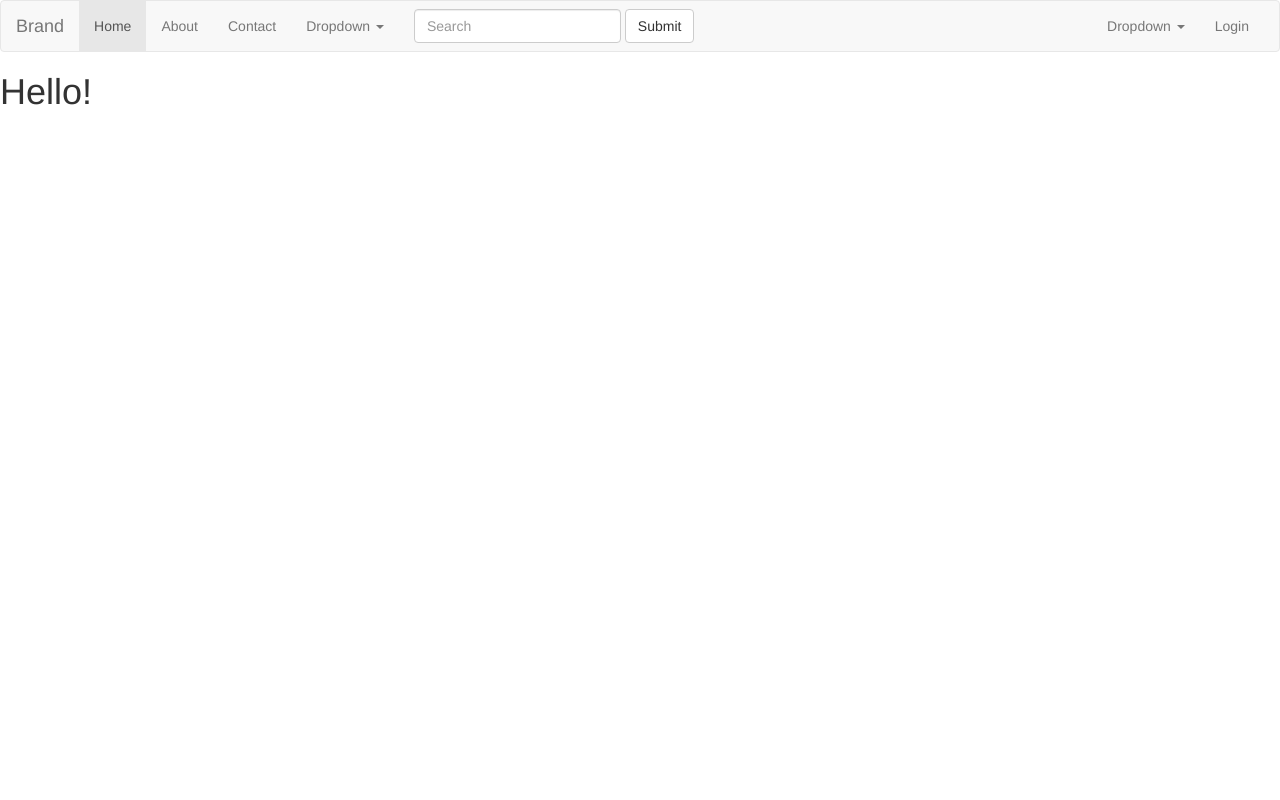
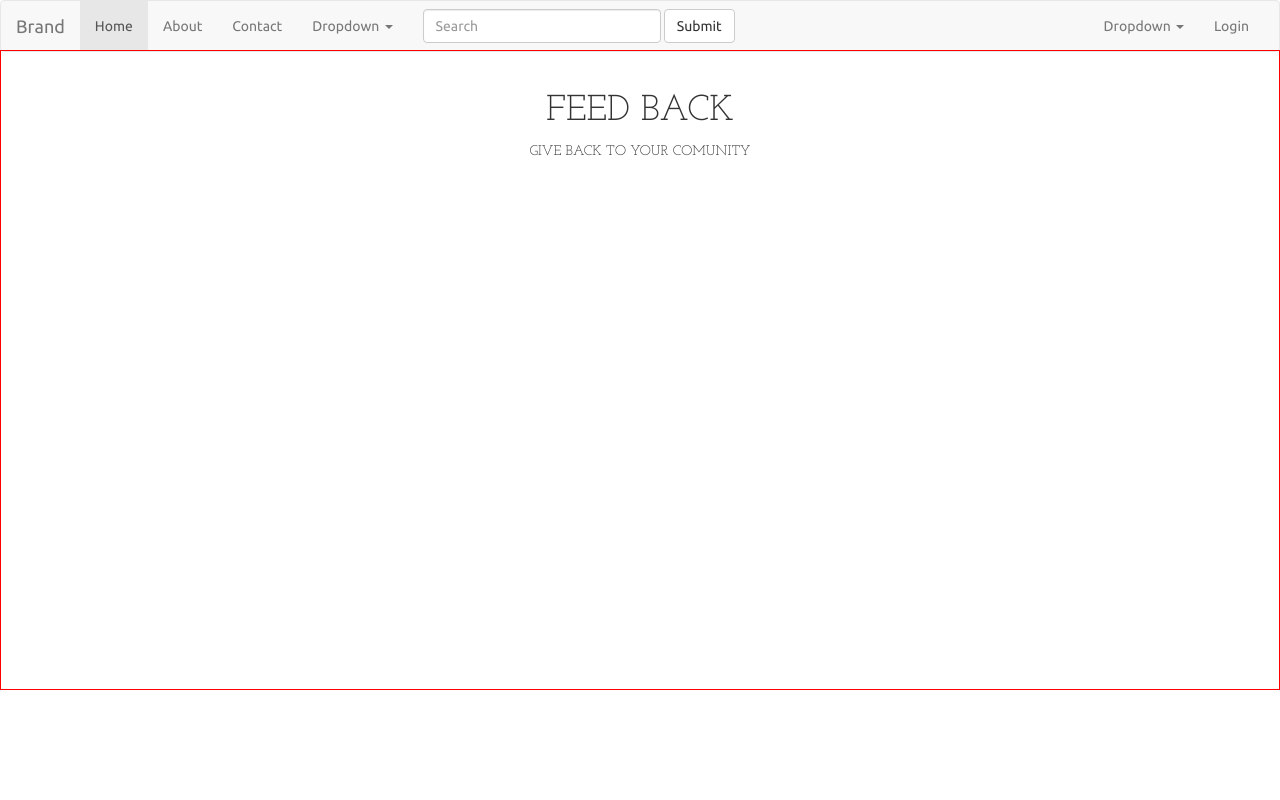
Before and after one commit to Kartstig/feedback-web, a Flask app: page / in a window 1280 px wide. Run offline with Flask 2, Linux system fonts and the light colour scheme; parts of the project's set-up code (start-up, migrations or seed data) failed here and were passed over; some libraries are stand-ins or nearby versions.

Commit message:
some styling

```diff
--- a/feedback/static/css/styles.css
+++ b/feedback/static/css/styles.css
@@ -0,0 +1,24 @@
+@import url(//fonts.googleapis.com/css?family=Josefin+Slab|Ubuntu);
+
+body {
+  font-family: 'Ubuntu', sans-serif;
+}
+
+.background-container {
+  position: absolute;
+  top: 5rem;
+  left: 0;
+  width: 100%;
+  height: 80%;
+  padding: 0;
+
+  background-image: url(//);
+  background-size: cover;
+
+  border: 1px solid red;
+}
+
+.main-titles {
+  text-align: center;
+  font-family: 'Josefin Slab', serif;
+}
--- a/feedback/templates/base.html
+++ b/feedback/templates/base.html
@@ -1,15 +1,19 @@
 <!DOCTYPE html">
 <html lang="en" class="full">
 <head>
-    <title>{% block title %}Smart Container{% endblock %}</title>
+    <title>{% block title %}FeedBack{% endblock %}</title>
 
-    <script src="https://code.jquery.com/jquery-2.1.4.min.js" crossorigin="anonymous"></script>
-    <link href="https://maxcdn.bootstrapcdn.com/bootstrap/3.3.5/css/bootstrap.min.css" rel="stylesheet" integrity="sha256-MfvZlkHCEqatNoGiOXveE8FIwMzZg4W85qfrfIFBfYc= sha512-dTfge/zgoMYpP7QbHy4gWMEGsbsdZeCXz7irItjcC3sPUFtf0kuFbDz/ixG7ArTxmDjLXDmezHubeNikyKGVyQ==" crossorigin="anonymous">
-    <script src="https://maxcdn.bootstrapcdn.com/bootstrap/3.3.5/js/bootstrap.min.js" integrity="sha256-Sk3nkD6mLTMOF0EOpNtsIry+s1CsaqQC1rVLTAy+0yc= sha512-K1qjQ+NcF2TYO/eI3M6v8EiNYZfA95pQumfvcVrTHtwQVDG+aHRqLi/ETn2uB+1JqwYqVG3LIvdm9lj6imS/pQ==" crossorigin="anonymous"></script>
+    <script src="//code.jquery.com/jquery-2.1.4.min.js" crossorigin="anonymous"></script>
+    <link href="//maxcdn.bootstrapcdn.com/bootstrap/3.3.5/css/bootstrap.min.css" rel="stylesheet" integrity="sha256-MfvZlkHCEqatNoGiOXveE8FIwMzZg4W85qfrfIFBfYc= sha512-dTfge/zgoMYpP7QbHy4gWMEGsbsdZeCXz7irItjcC3sPUFtf0kuFbDz/ixG7ArTxmDjLXDmezHubeNikyKGVyQ==" crossorigin="anonymous">
+    <script src="//maxcdn.bootstrapcdn.com/bootstrap/3.3.5/js/bootstrap.min.js" integrity="sha256-Sk3nkD6mLTMOF0EOpNtsIry+s1CsaqQC1rVLTAy+0yc= sha512-K1qjQ+NcF2TYO/eI3M6v8EiNYZfA95pQumfvcVrTHtwQVDG+aHRqLi/ETn2uB+1JqwYqVG3LIvdm9lj6imS/pQ==" crossorigin="anonymous"></script>
     <!-- Bootstrap Mobile Response -->
     <meta http-equiv="Content-type" content="text/html; charset=utf-8"/>
     <meta name="viewport" content="width=device-width, initial-scale=1">
     <meta name="viewport" content="width=device-width, initial-scale=1, maximum-scale=1, user-scalable=no">
+    <link rel="stylesheet"
+          href="{{ url_for('static', filename='css/styles.css') }}"
+          type="text/css">
+
     {% block head %}
     {% endblock %}
 </head>
@@ -22,7 +26,11 @@
             <div class="container-fluid">
               <!-- Brand and toggle get grouped for better mobile display -->
               <div class="navbar-header">
-                <button type="button" class="navbar-toggle collapsed" data-toggle="collapse" data-target="#bs-example-navbar-collapse-1" aria-expanded="false">
+                <button type="button"
+                        class="navbar-toggle collapsed"
+                        data-toggle="collapse"
+                        data-target="#bs-example-navbar-collapse-1"
+                        aria-expanded="false">
                   <span class="sr-only">Toggle navigation</span>
                   <span class="icon-bar"></span>
                   <span class="icon-bar"></span>
@@ -38,7 +46,13 @@
                   <li><a href="/about">About</a></li>
                   <li><a href="/contact">Contact</a></li>
                   <li class="dropdown">
-                    <a href="#" class="dropdown-toggle" data-toggle="dropdown" role="button" aria-haspopup="true" aria-expanded="false">Dropdown <span class="caret"></span></a>
+                    <a href="#"
+                       class="dropdown-toggle"
+                       data-toggle="dropdown"
+                       role="button"
+                       aria-haspopup="true"
+                       aria-expanded="false">Dropdown <span class="caret"></span>
+                     </a>
                     <ul class="dropdown-menu">
                       <li><a href="#">Action</a></li>
                       <li><a href="#">Another action</a></li>
--- a/feedback/templates/index.html
+++ b/feedback/templates/index.html
@@ -1,5 +1,14 @@
 {% extends "base.html" %}
 
 {% block content %}
-<h1>Hello!</h1>
+<div class="container background-container">
+</div>
+<div class="container texture-container">
+</div>
+<div id="basic-info">
+  <h1 id="main-title"
+      class="main-titles">FEED BACK</h1>
+  <p id="subtitle-1"
+     class="main-titles">GIVE BACK TO YOUR COMUNITY</p>
+</div>
 {% endblock %}
```
